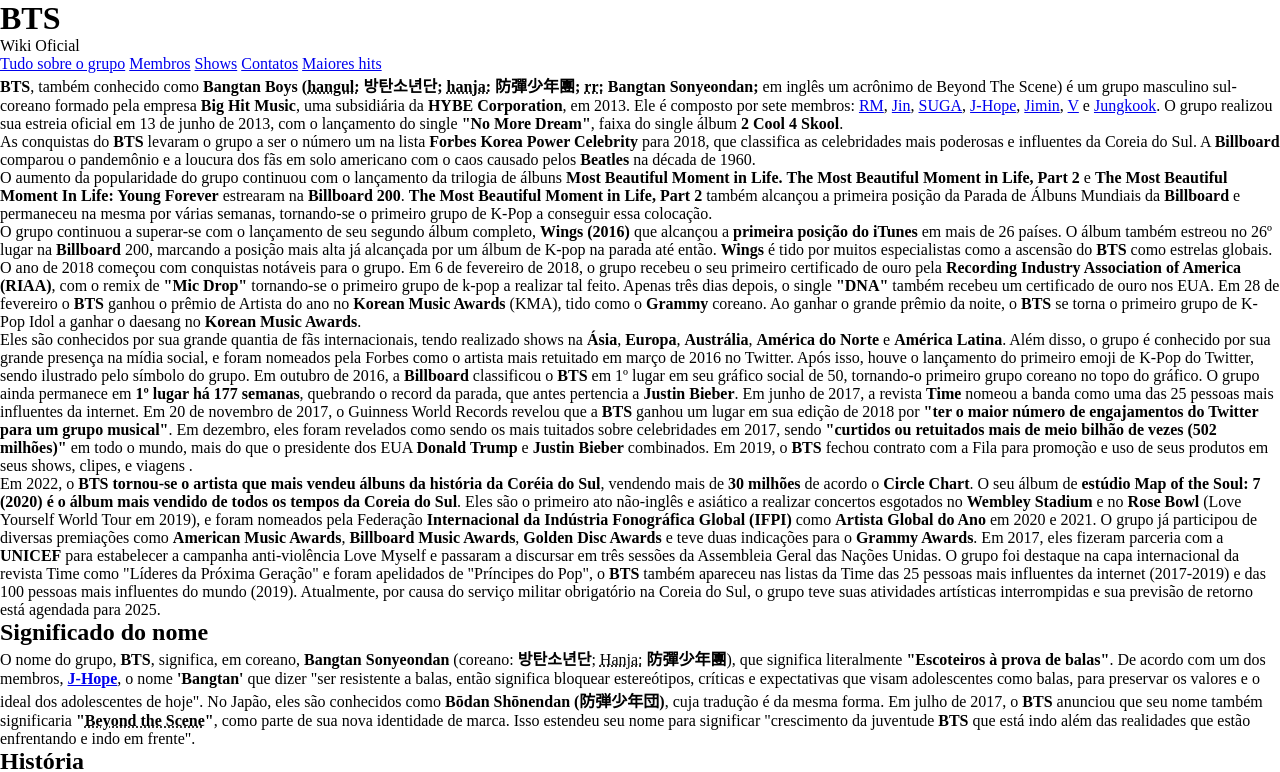
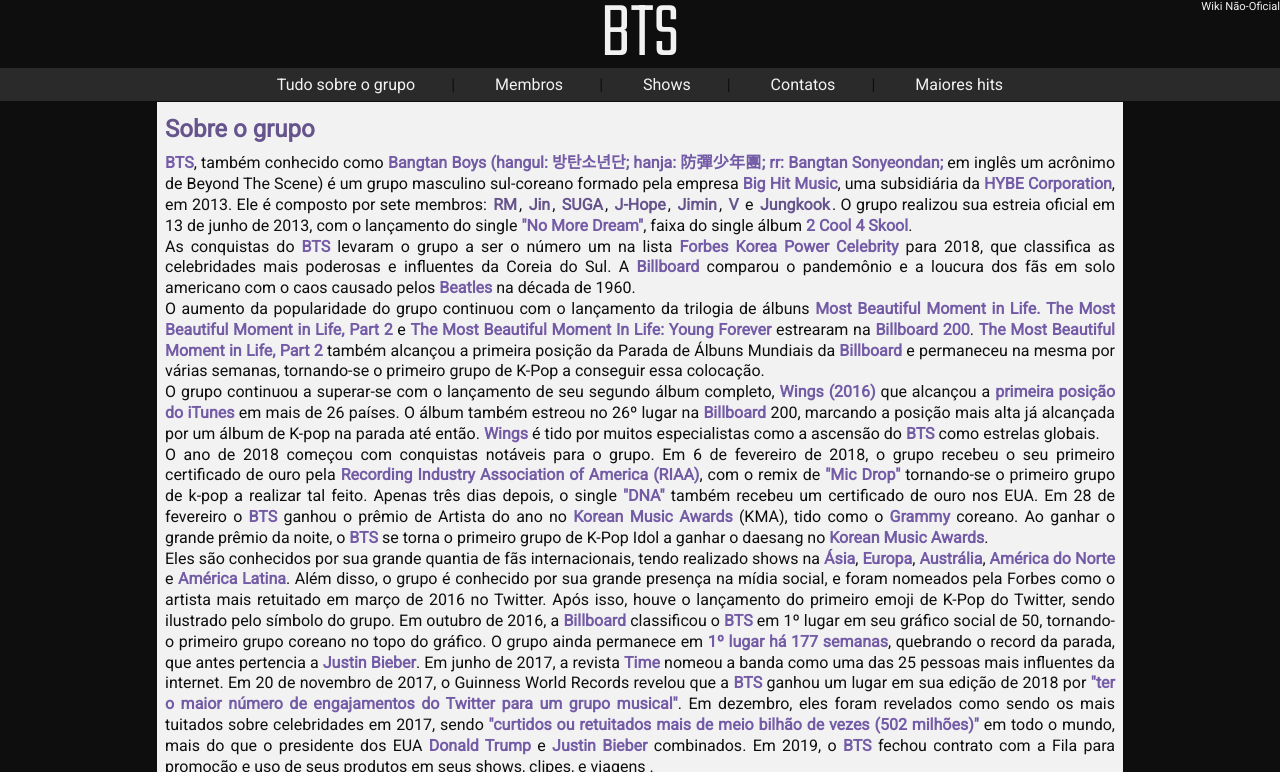
Before and after one commit to KauanEstevao/Projeto-BTS, a plain HTML site: page index.html in a window 1280 px wide. Shown: the top 772 px of the page. Drawn offline with Linux system fonts and the light colour scheme.

Commit message:
Atualizaçoes

```diff
--- a/index.html
+++ b/index.html
@@ -8,18 +8,19 @@
 </head>
 <body>
   <header>
+    <p>Wiki Não-Oficial</p>
     <h1>BTS</h1>
-    <p>Wiki Oficial</p>
   </header>
   <nav>
-    <a href="./index.html">Tudo sobre o grupo</a>
-    <a href="#">Membros</a>
-    <a href="#">Shows</a>
-    <a href="#">Contatos</a>
+    <a href="./index.html">Tudo sobre o grupo</a>|
+    <a href="#">Membros</a>|
+    <a href="#">Shows</a>|
+    <a href="#">Contatos</a>|
     <a href="#">Maiores hits</a>
   </nav>
   <main>
     <section>
+      <h2>Sobre o grupo</h2>
       <p>
         <strong>BTS</strong>, também conhecido como <strong>Bangtan Boys (<abbr title="">hangul:</abbr> 방탄소년단; <abbr title="">hanja:</abbr> 防彈少年團; <abbr title="">rr:</abbr> Bangtan Sonyeondan;</strong> em inglês um acrônimo de Beyond The Scene) é um grupo masculino sul-coreano formado pela empresa <strong>Big Hit Music</strong>, uma subsidiária da <strong>HYBE Corporation</strong>, em 2013. Ele é composto por sete membros: <a href="#">RM</a>, <a href="#">Jin</a>, <a href="#">SUGA</a>, <a href="#">J-Hope</a>, <a href="#">Jimin</a>, <a href="#">V</a> e <a href="#">Jungkook</a>. O grupo realizou sua estreia oficial em 13 de junho de 2013, com o lançamento do single <strong>"No More Dream"</strong>, faixa do single álbum <strong>2 Cool 4 Skool</strong>.
       </p>
--- a/styles/style_layout_page.css
+++ b/styles/style_layout_page.css
@@ -1,6 +1,132 @@
 @charset "UTF-8";
+
+@import url('https://fonts.googleapis.com/css2?family=Roboto:ital@0;1&display=swap');
+
+@import url('https://fonts.googleapis.com/css2?family=Roboto:ital@0;1&family=Teko:wght@300..700&display=swap');
+
+:root{
+  /* Paleta de cores */
+  --cor00:#F2F2F2;
+  --cor01:#BCB4D9;
+  --cor02:#735BA6;
+  --cor03:#66548C;
+  --cor04:#2a2a2a;
+  --cor05:#0e0e0e;
+
+  /* Fontes */
+  --fonte-padrao:"Roboto", sans-serif;
+  --fonte-destaque: "Teko", sans-serif;
+
+
+}
 
 *{
   margin: 0px;
   padding: 0px;
+  font-family: var(--fonte-padrao);
+  color: var(--cor05);
 }
+
+body{
+  background-color: var(--cor05);
+}
+
+header{
+  background-color: var(--cor05);
+
+}
+
+header p{
+  color: var(--cor00);
+  text-align: right;
+  font-size: 0.7em;
+}
+
+header h1{
+  color: var(--cor00);
+  font-family: var(--fonte-destaque);
+  font-weight: lighter;
+  font-size: 5em;
+  text-align: center;
+  margin-top:-35px;
+  margin-bottom: -25px;
+}
+
+nav{
+  background-color: var(--cor04);
+  text-align: center;
+  margin-bottom: 1.4px;
+  padding: 7px;
+}
+
+nav a{
+  font-size: 1em;
+  margin: 0px 36px;
+  color: var(--cor00);
+  text-decoration: none;
+  transition-duration: 0.4s;
+  transition-delay: 0.1s;
+}
+
+nav a:hover{
+  color: var(--cor01);
+  text-decoration: underline;
+  font-weight: bolder;
+  font-size: 1.1em;
+  transition-duration: 0.4s;
+}
+
+main{
+  background-color: var(--cor00);
+  margin: auto;
+  max-width: 950px;
+  padding: 3px 8px;
+  text-align: justify;
+}
+
+main h2, h3, h4{
+  color: var(--cor03);
+  line-height: 2em;
+}
+
+main p{
+  font-size: 1em;
+  line-height: 1.3em;
+}
+
+main strong, abbr{
+color: var(--cor02);
+font-weight: bolder;
+text-decoration: none;
+}
+
+main em{
+  font-weight: lighter;
+}
+
+main a{
+  padding: 2px;
+  color: var(--cor03);
+  font-weight: bolder;
+  text-decoration: none;
+}
+
+main a:hover{
+  color: var(--cor02);
+  text-decoration: underline;
+  background-color: var(--cor01);
+  border-radius: 5px;
+}
+
+footer{
+  background-color: var(--cor05);
+}
+
+footer p{
+  color: var(--cor00);
+  text-align: center;
+}
+
+footer a{
+  color: var(--cor00);
+}
```
Also changed, not shown: images-reference/bts-logo-colors-reference.jpg (added).
